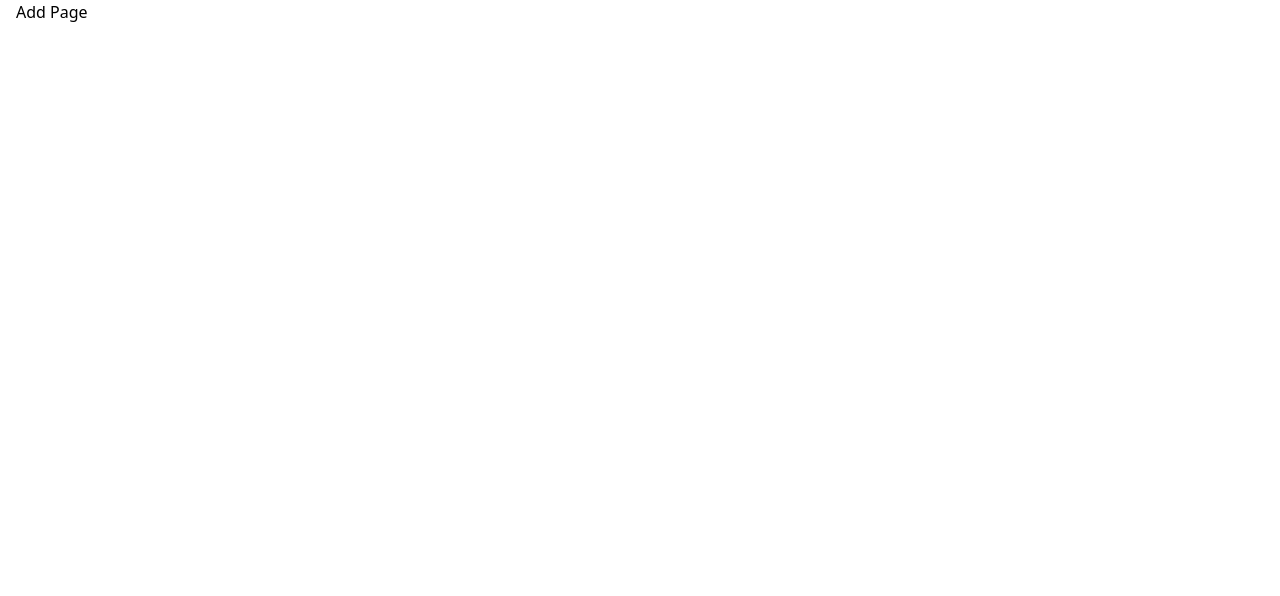
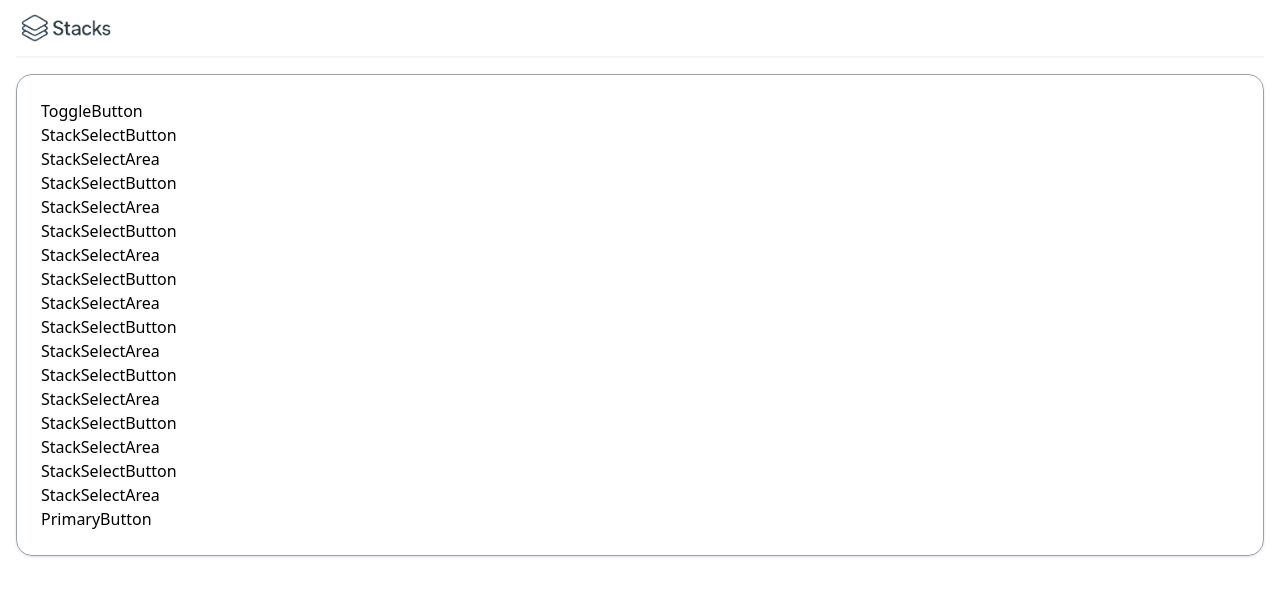
Before and after one commit to junjun1730/stacks-front, a Next.js app: page /company/add in a window 1280 px wide. Shown: the top 596 px of the page. Built offline with nearby package versions, Linux system fonts and the light colour scheme.

Commit message:
set add page layout

```diff
--- /dev/null
+++ b/app/company/add/layout.tsx
@@ -0,0 +1,7 @@
+export const metadata = {
+  title: "Add",
+};
+
+export default function addLayout({ children }: { children: React.ReactNode }) {
+  return <div className="">{children}</div>;
+}
--- a/app/company/add/page.tsx
+++ b/app/company/add/page.tsx
@@ -1,5 +1,21 @@
-import React from "react";
+"use client";
+
+import React, { useState } from "react";
+import { InfoArea } from "../../component/company/InfoArea";
+import { StackSelectArea } from "../../component/company/StackSelectArea";
+import { PrimaryButton } from "../../component/common/PrimaryButton";
 
 export default function Add() {
-  return <div>Add Page</div>;
+  const [infoCategory, setInfoCategory] = useState<Number[]>([
+    1, 2, 3, 4, 5, 6, 7, 8,
+  ]);
+  return (
+    <div className="border border-gray-400 rounded-2xl shadow p-6">
+      <InfoArea />
+      {infoCategory?.map((e, i) => {
+        return <StackSelectArea key={i} />;
+      })}
+      <PrimaryButton />
+    </div>
+  );
 }
--- a/app/company/list/layout.tsx
+++ b/app/company/list/layout.tsx
@@ -1,5 +1,5 @@
 export const metadata = {
-  title: "Companys",
+  title: "Company",
 };
 
 export default function CompanyLayout({
--- a/app/company/list/page.tsx
+++ b/app/company/list/page.tsx
@@ -9,7 +9,6 @@ import { AddCompanyButton } from "../../component/company/AddCompanyButton";
 export default function Company() {
   return (
     <>
-      <Header />
       <div className="flex flex-row justify-between">
         <Search />
         <AddCompanyButton />
--- a/app/component/common/Header.tsx
+++ b/app/component/common/Header.tsx
@@ -6,7 +6,7 @@ import { Divider } from "./Divider";
 
 export function Header() {
   return (
-    <div>
+    <div className="pb-4">
       <Logo />
       <Divider />
     </div>
--- /dev/null
+++ b/app/component/common/PrimaryButton.tsx
@@ -0,0 +1,3 @@
+export function PrimaryButton() {
+  return <div>PrimaryButton</div>;
+}
--- /dev/null
+++ b/app/component/company/InfoArea.tsx
@@ -0,0 +1,28 @@
+"use client";
+
+import { useState } from "react";
+import { ToggleButton } from "./ToggleButton";
+
+export function InfoArea() {
+  const [isSelected, setIsSelected] = useState<boolean>(false);
+  return (
+    <>
+      <ToggleButton />
+      {isSelected && (
+        <div className="absolute mt-2 w-48 bg-white border border-gray-300 rounded-md shadow-lg z-10">
+          <ul className="py-1">
+            <li className="px-4 py-2 hover:bg-gray-100 cursor-pointer">
+              옵션 1
+            </li>
+            <li className="px-4 py-2 hover:bg-gray-100 cursor-pointer">
+              옵션 2
+            </li>
+            <li className="px-4 py-2 hover:bg-gray-100 cursor-pointer">
+              옵션 3
+            </li>
+          </ul>
+        </div>
+      )}{" "}
+    </>
+  );
+}
--- /dev/null
+++ b/app/component/company/StackSelectArea.tsx
@@ -0,0 +1,10 @@
+import { StackSelectButton } from "./StackSelectButton";
+
+export function StackSelectArea() {
+  return (
+    <>
+      <StackSelectButton />
+      <div>StackSelectArea</div>
+    </>
+  );
+}
--- /dev/null
+++ b/app/component/company/StackSelectButton.tsx
@@ -0,0 +1,3 @@
+export function StackSelectButton() {
+  return <div>StackSelectButton</div>;
+}
--- /dev/null
+++ b/app/component/company/ToggleButton.tsx
@@ -0,0 +1,3 @@
+export function ToggleButton() {
+  return <button className="">ToggleButton</button>;
+}
--- a/app/layout.tsx
+++ b/app/layout.tsx
@@ -1,6 +1,7 @@
 import { Geist, Geist_Mono } from "next/font/google";
 import "./globals.css";
 import ReactQueryProvider from "./config/ReactQueryProvider";
+import Header from "./component/common/Header";
 
 const geistSans = Geist({
   variable: "--font-geist-sans",
@@ -23,6 +24,7 @@ export default function RootLayout({ children }) {
         <body
           className={`${geistSans.variable} ${geistMono.variable} antialiased max-w-7xl mx-auto px-4`}
         >
+          <Header />
           {children}
         </body>
       </html>
```
